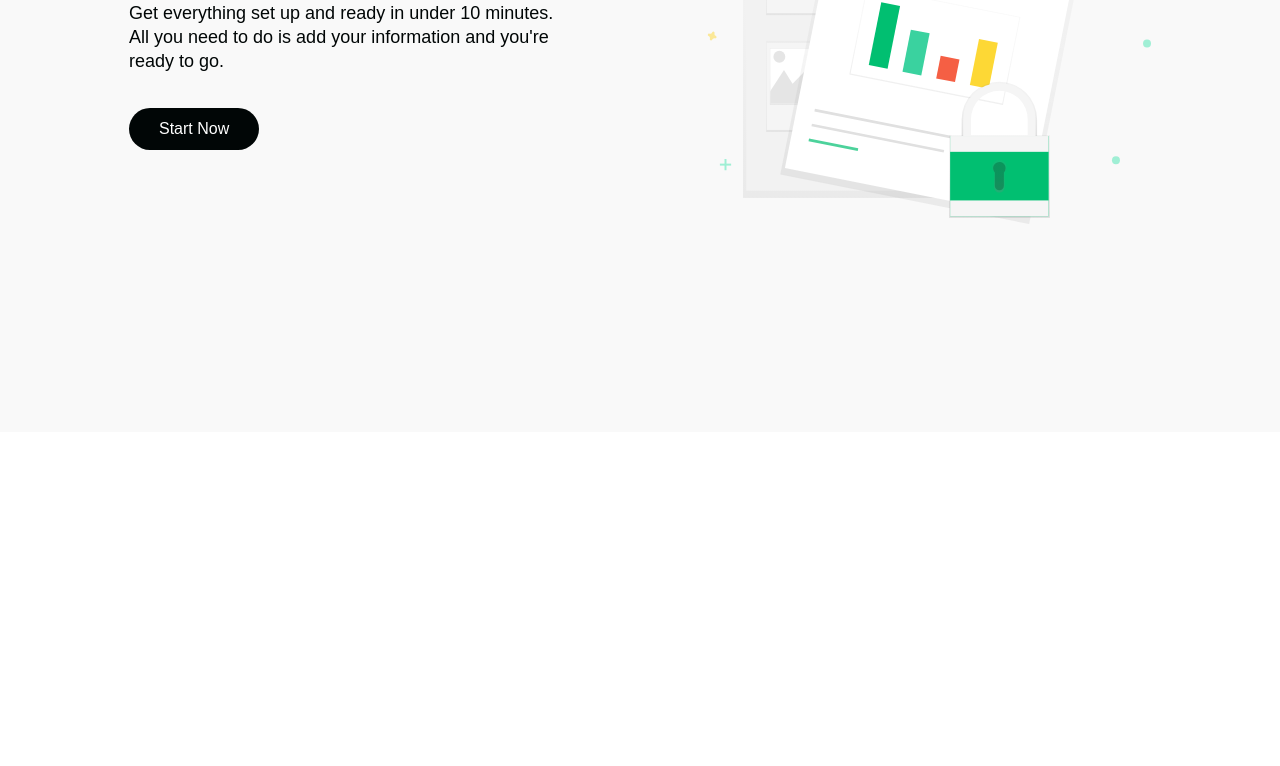
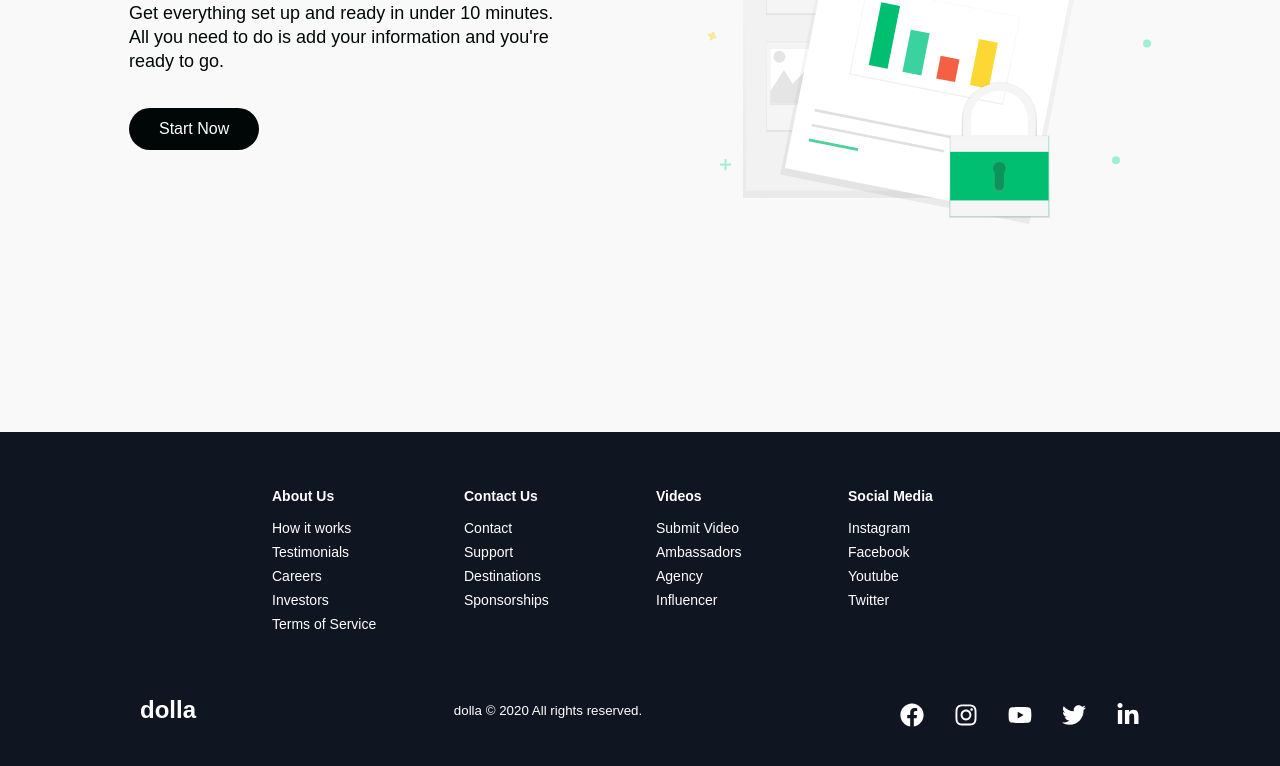
Before and after one commit to coposaja/dolla-landing, a React (Create React App) app: page / in a window 1280 px wide. Shown: the part 3778-4544 px from the top of the page. Before the commit the page ends 4210 px from the top, so only its background shows below. Built offline with nearby package versions, Linux system fonts and the light colour scheme; a web font is replaced by a local one.

Commit message:
Add footer

```diff
--- a/src/Views/index.jsx
+++ b/src/Views/index.jsx
@@ -1,4 +1,5 @@
 import React, { useState } from 'react';
+import Footer from '../components/Footer';
 import HeroSection from '../components/HeroSection';
 import InfoSection from '../components/InfoSection';
 import { homeObjOne, homeObjThree, homeObjTwo } from '../components/InfoSection/Data';
@@ -25,6 +26,7 @@ const Home = () => {
       <InfoSection {...homeObjTwo} />
       <ServicesSection />
       <InfoSection {...homeObjThree} />
+      <Footer />
     </>
   )
 }
--- /dev/null
+++ b/src/components/Footer/FooterElements.jsx
@@ -0,0 +1,113 @@
+import styled from "styled-components";
+import { Link } from 'react-router-dom';
+
+export const FooterContainer = styled.div`
+  background-color: #101522;
+`;
+
+export const FooterWrapper = styled.div`
+  padding: 40px 24px;
+  display: flex;
+  flex-direction: column;
+  justify-content: center;
+  align-items: center;
+  max-width: 1100px;
+  margin: 0 auto;
+`;
+
+export const FooterLinksContainer = styled.div`
+  display: flex;
+  justify-content: center;
+
+  @media screen and (max-width: 820px) {
+    padding-top: 32px;
+  }
+`;
+
+export const FooterLinksWrapper = styled.div`
+  display: flex;
+
+  @media screen and (max-width: 820px) {
+    flex-direction: column;
+  }
+`;
+
+export const FooterLinkItems = styled.div`
+  display: flex;
+  flex-direction: column;
+  align-items; flex-start;
+  margin: 16px;
+  text-align: left;
+  width: 160px;
+  box-sizing: border-box;
+  color: #fff;
+
+  @media screen and (max-width: 420px) {
+    margin: 0px;
+    padding: 10px;
+    width: 100%;
+  }
+`;
+
+export const FooterLinkTitle = styled.h1`
+  font-size: 14px;
+  margin-bottom: 16px;
+`;
+
+export const FooterLink = styled(Link)`
+  color: #fff;
+  text-decoration: none;
+  margin-bottom: 0.5rem;
+  font-size: 14px;
+
+  &:hover {
+    color: #01bf71;
+    transition: 0.3s ease-out;
+  }
+`;
+
+export const SocialMedia = styled.section`
+  max-width: 1000px;
+  width: 100%;
+`;
+
+export const SocialMediaWrapper = styled.div`
+  display: flex;
+  justify-content: space-between;
+  align-items: center;
+  max-width: 1100px;
+  margin: 40px auto 0 auto;
+
+  @media screen and (max-width: 820px) {
+    flex-direction: column;
+  }
+`;
+
+export const SocialLogo = styled(Link)`
+  color: #fff;
+  justify-self: start;
+  cursor: pointer;
+  text-decoration: none;
+  font-size: 1.5rem;
+  display: flex;
+  align-items: center;
+  margin-bottom: 16px;
+  font-weight: bold;
+`;
+
+export const WebsiteRights = styled.small`
+  color: #fff;
+  margin-bottom: 16px;
+`;
+
+export const SocialIcons = styled.div`
+  display: flex;
+  justify-content: space-between;
+  align-items: center;
+  width: 240px;
+`;
+
+export const SocialIconLink = styled.a`
+  color: #fff;
+  font-size: 24px;
+`;
--- /dev/null
+++ b/src/components/Footer/index.jsx
@@ -0,0 +1,72 @@
+import React from 'react';
+import { FooterContainer, FooterLink, FooterLinkItems, FooterLinksContainer, FooterLinksWrapper, FooterLinkTitle, FooterWrapper, SocialIconLink, SocialIcons, SocialLogo, SocialMedia, SocialMediaWrapper, WebsiteRights } from './FooterElements';
+import { FaFacebook, FaInstagram, FaYoutube, FaTwitter, FaLinkedinIn } from 'react-icons/fa';
+
+const Footer = () => {
+  return (
+    <FooterContainer>
+      <FooterWrapper>
+        <FooterLinksContainer>
+          <FooterLinksWrapper>
+            <FooterLinkItems>
+              <FooterLinkTitle>About Us</FooterLinkTitle>
+              <FooterLink to="/">How it works</FooterLink>
+              <FooterLink to="/">Testimonials</FooterLink>
+              <FooterLink to="/">Careers</FooterLink>
+              <FooterLink to="/">Investors</FooterLink>
+              <FooterLink to="/">Terms of Service</FooterLink>
+            </FooterLinkItems>
+            <FooterLinkItems>
+              <FooterLinkTitle>Contact Us</FooterLinkTitle>
+              <FooterLink to="/">Contact</FooterLink>
+              <FooterLink to="/">Support</FooterLink>
+              <FooterLink to="/">Destinations</FooterLink>
+              <FooterLink to="/">Sponsorships</FooterLink>
+            </FooterLinkItems>
+          </FooterLinksWrapper>
+          <FooterLinksWrapper>
+            <FooterLinkItems>
+              <FooterLinkTitle>Videos</FooterLinkTitle>
+              <FooterLink to="/">Submit Video</FooterLink>
+              <FooterLink to="/">Ambassadors</FooterLink>
+              <FooterLink to="/">Agency</FooterLink>
+              <FooterLink to="/">Influencer</FooterLink>
+            </FooterLinkItems>
+            <FooterLinkItems>
+              <FooterLinkTitle>Social Media</FooterLinkTitle>
+              <FooterLink to="/">Instagram</FooterLink>
+              <FooterLink to="/">Facebook</FooterLink>
+              <FooterLink to="/">Youtube</FooterLink>
+              <FooterLink to="/">Twitter</FooterLink>
+            </FooterLinkItems>
+          </FooterLinksWrapper>
+        </FooterLinksContainer>
+        <SocialMedia>
+          <SocialMediaWrapper>
+            <SocialLogo to="/">dolla</SocialLogo>
+            <WebsiteRights>dolla © {new Date().getFullYear()} All rights reserved.</WebsiteRights>
+            <SocialIcons>
+              <SocialIconLink href="/" target="_blank" aria-label="Facebook">
+                <FaFacebook />
+              </SocialIconLink>
+              <SocialIconLink href="/" target="_blank" aria-label="Instagram">
+                <FaInstagram />
+              </SocialIconLink>
+              <SocialIconLink href="/" target="_blank" aria-label="Youtube">
+                <FaYoutube />
+              </SocialIconLink>
+              <SocialIconLink href="/" target="_blank" aria-label="Twitter">
+                <FaTwitter />
+              </SocialIconLink>
+              <SocialIconLink href="/" target="_blank" aria-label="LinkedIn">
+                <FaLinkedinIn />
+              </SocialIconLink>
+            </SocialIcons>
+          </SocialMediaWrapper>
+        </SocialMedia>
+      </FooterWrapper>
+    </FooterContainer>
+  )
+}
+
+export default Footer;
```
Also changed, not shown: 1 other file (tests, documents, lock files or other folders).
